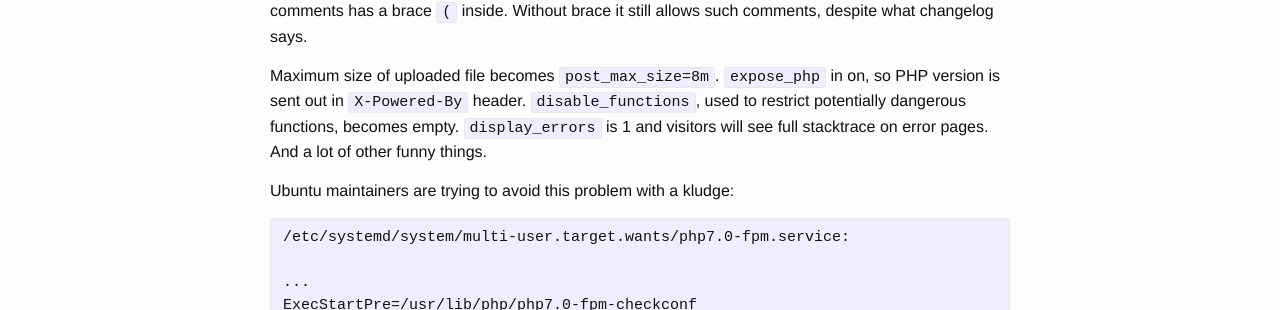
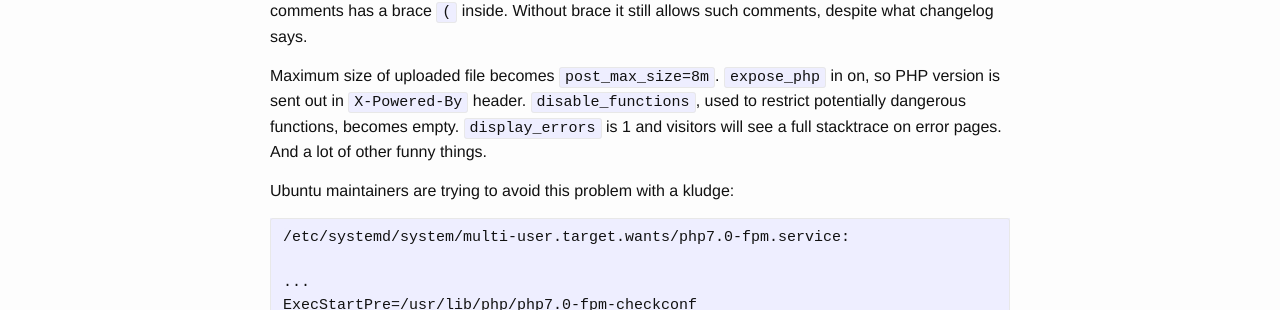
Before and after one commit to selivan/selivan.github.io, a Jekyll site: the page built from _posts/2016-08-16-php7-change-may-break-some-ubuntu-servers-on-update.md, in a window 1280 px wide. Shown: the part 528-838 px from the top of the page. Built offline with Jekyll 4.4.1, drawn with Linux system fonts in a browser that asks for light colours; comment, search, counter and statistics services are not loaded.

Commit message:
small fix

```diff
--- a/_posts/2016-08-16-php7-change-may-break-some-ubuntu-servers-on-update.md
+++ b/_posts/2016-08-16-php7-change-may-break-some-ubuntu-servers-on-update.md
@@ -13,7 +13,7 @@ Seems harmless. Administrators will see errors on test installation and fix old
 
 If `php.ini` was copied from 5th version, and more strict parser of 7th reads it with errors - php-fpm will silently work with default values. For example, if old file had `#` for comments and some of that comments has a brace `(` inside. Without brace it still allows such comments, despite what changelog says.
 
-Maximum size of uploaded file becomes `post_max_size=8m`. `expose_php` in on, so PHP version is sent out in `X-Powered-By` header. `disable_functions`, used to restrict potentially dangerous functions, becomes empty. `display_errors` is 1 and visitors will see full stacktrace on error pages. And a lot of other funny things.
+Maximum size of uploaded file becomes `post_max_size=8m`. `expose_php` in on, so PHP version is sent out in `X-Powered-By` header. `disable_functions`, used to restrict potentially dangerous functions, becomes empty. `display_errors` is 1 and visitors will see a full stacktrace on error pages. And a lot of other funny things.
 
 Ubuntu maintainers are trying to avoid this problem with a kludge:
 
```
